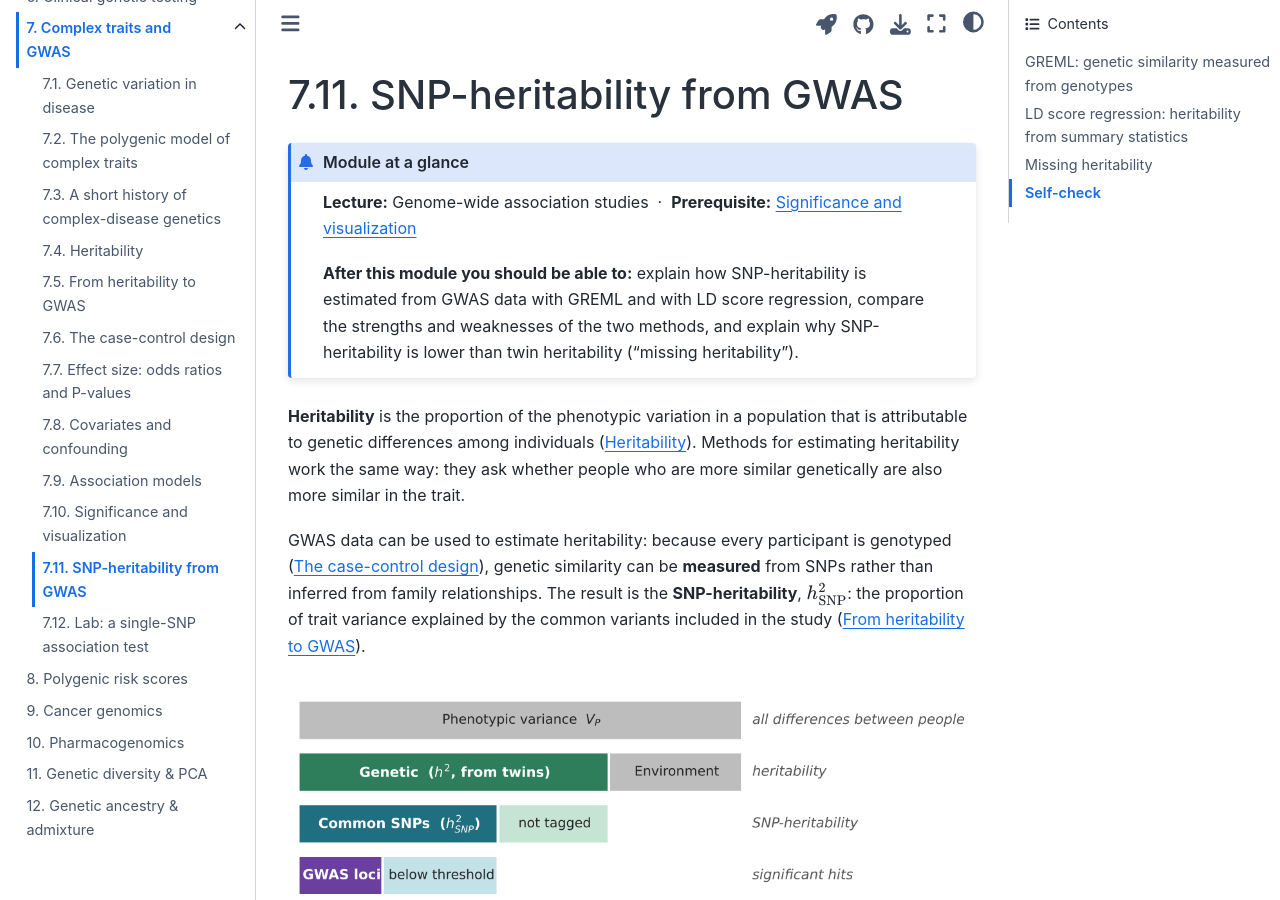
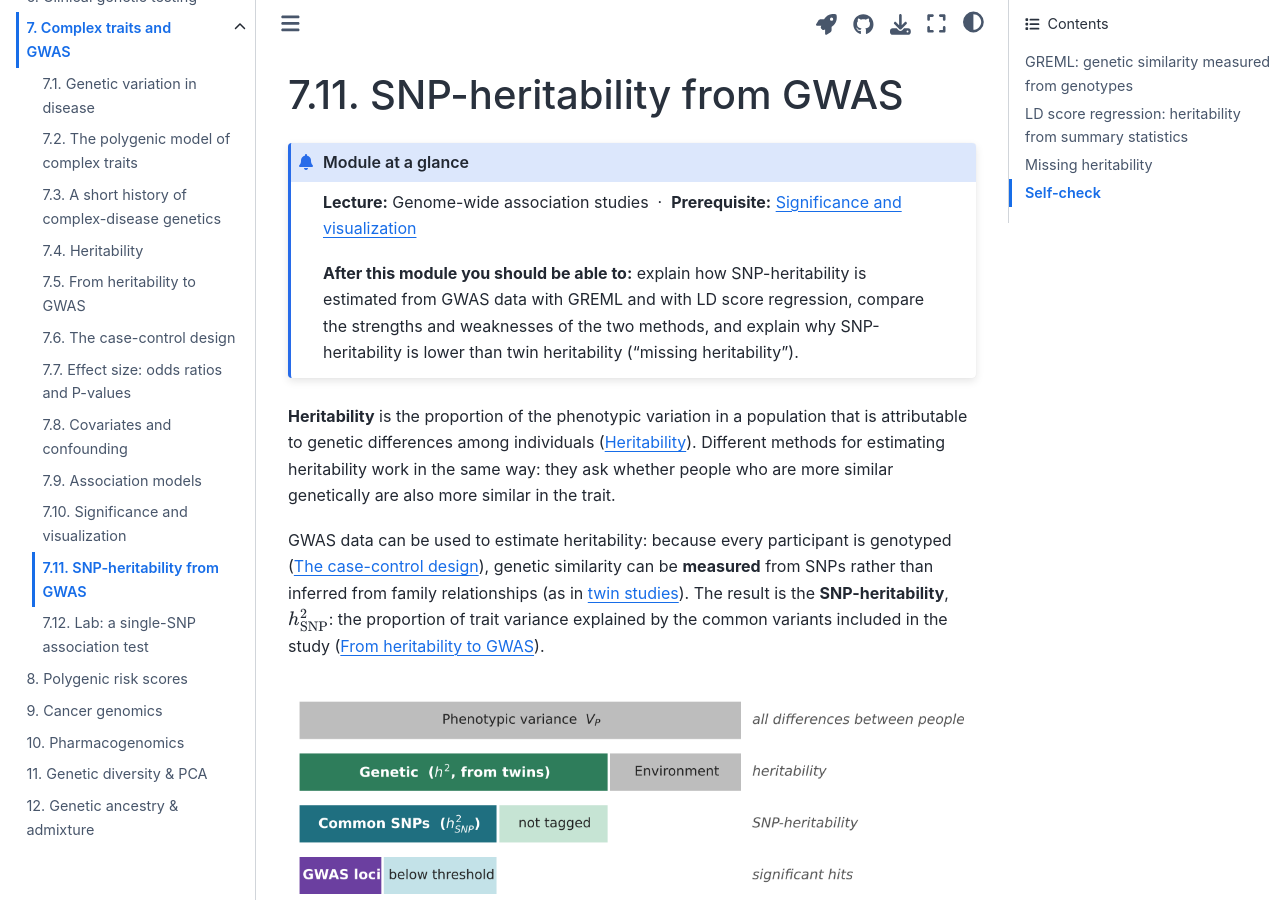
Before and after one commit to ikingjordan3/gab-book, a Jupyter Book: the page built from book/complex-traits-gwas/snp-heritability.md, in a window 1280 px wide and 900 px high. Built offline with Jupyter Book 1.0.4 settings and Sphinx 7.4.7 and the Sphinx Book theme 1.1.4, drawn with Linux system fonts in a browser that asks for light colours.

Commit message:
7.11: wording edits in the opening paragraphs (#34)
Claude-Session: https://claude.ai/code/session_01U6DWbeVWiDfcG4AH2CHpBz

Co-authored-by: Claude <noreply@anthropic.com>

````diff
--- a/book/complex-traits-gwas/snp-heritability.md
+++ b/book/complex-traits-gwas/snp-heritability.md
@@ -18,11 +18,12 @@ kernelspec:
 ```
 
 **Heritability** is the proportion of the phenotypic variation in a population that is attributable to genetic
-differences among individuals ({doc}`heritability`). Methods for estimating heritability work the same way: they
-ask whether people who are more similar genetically are also more similar in the trait.
+differences among individuals ({doc}`heritability`). Different methods for estimating heritability work in the same way:
+they ask whether people who are more similar genetically are also more similar in the trait.
 
 GWAS data can be used to estimate heritability: because every participant is genotyped ({doc}`case-control-design`),
-genetic similarity can be **measured** from SNPs rather than inferred from family relationships. The result is
+genetic similarity can be **measured** from SNPs rather than inferred from family relationships (as in
+{doc}`twin studies <heritability>`). The result is
 the **SNP-heritability**, $h^2_\text{SNP}$: the proportion of trait variance explained by the common variants
 included in the study ({doc}`heritability-to-gwas`).
 
````
